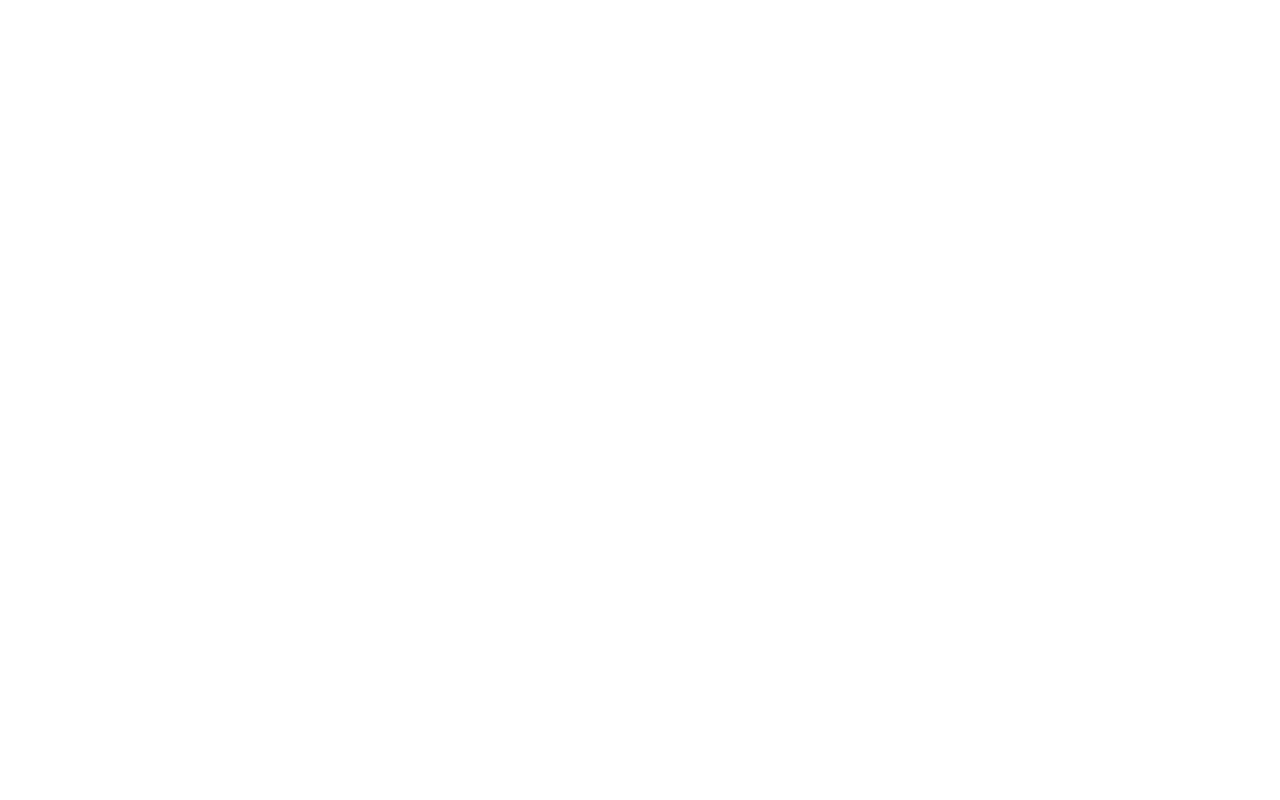
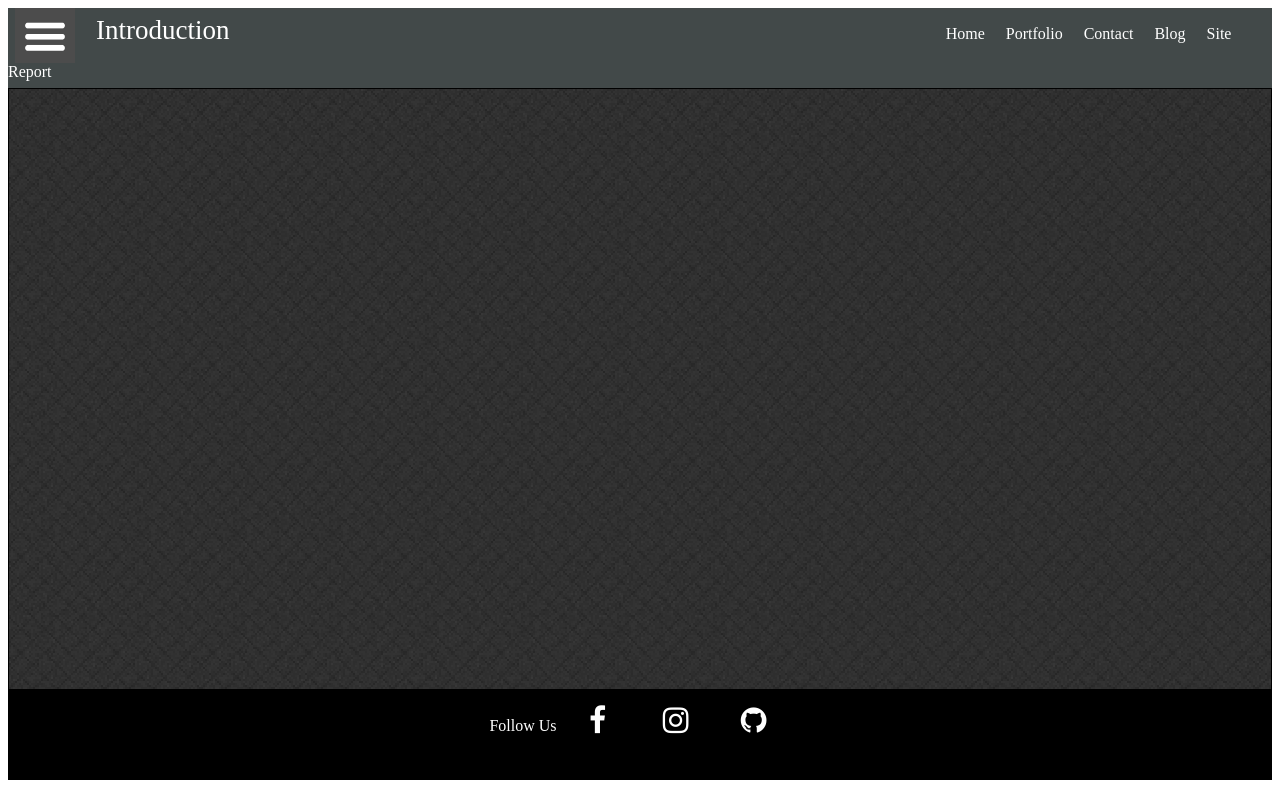
Before and after one commit to BipinNeupane/Assignment-1, a plain HTML site: page Site-report.html in a window 1280 px wide. Drawn offline with Linux system fonts and the light colour scheme; a web font is replaced by a local one.

Commit message:
made page layout

```diff
--- a/Site-report.html
+++ b/Site-report.html
@@ -6,4 +6,50 @@
     <meta name="viewport" content="width=device-width, initial-scale=1">
     <link rel="stylesheet" href="https://cdnjs.cloudflare.com/ajax/libs/font-awesome/4.7.0/css/font-awesome.min.css">
     <link href="https://fonts.googleapis.com/css?family=Baloo+Bhai" rel="stylesheet">
+    <link rel="stylesheet" type="text/css" href="style.css">
       <script src="script.js"></script>
+      </head>
+<body>
+<nav id="Header">
+    <a href="#" class="menus" onmouseenter="OpenSubMenus(event,'a')"> <img src="images/menu.jpg" alt="menu" width="60" height="55"></a>
+    <a href="#" class="link"  onmouseenter="CloseSubMenus(event)" style="font-size: 27px;">Introduction</a>
+            <div id="DivLinks"  onmouseenter="CloseSubMenus(event)">
+           <a class="link" href="Home.html">Home</a>
+           <a class="link" href="portfolio.html">Portfolio</a>
+           <a class="link" href="Contact.html">Contact</a>
+           <a class="link" href="Blog.html">Blog</a>
+           <a class="link" href="SiteReport.html">Site Report</a>
+    </div>
+
+
+
+</nav>
+  <div id="a" class="submenus">
+         <a class="link" href="Home.html">Home</a>
+           <a class="link" href="portfolio.html">Portfolio</a>
+           <a class="link" href="Contact.html">Contact</a>
+           <a class="link" href="Blog.html">Blog</a>
+           <a class="link" href="SiteReport.html">Site Report</a>
+        </div>
+
+<div id="wallpaper" style="height: 600px;  z-index: -1;"  onmouseenter="CloseSubMenus(event)">
+
+
+    </div>
+
+</div>
+<div id="footer" style="margin-bottom:0">
+    <div id="icons">Follow Us
+    <a href="#" class="fa fa-facebook"></a>
+    <a href="#" class="fa fa-instagram"></a>
+    <a href="#" class="fa fa-github"></a>
+    </div>
+
+</div>
+
+</body>
+<script>
+
+
+</script>
+</html>
```
